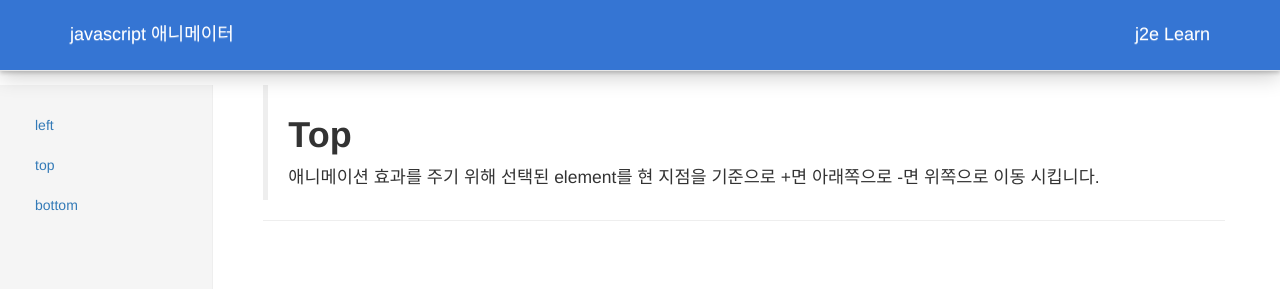
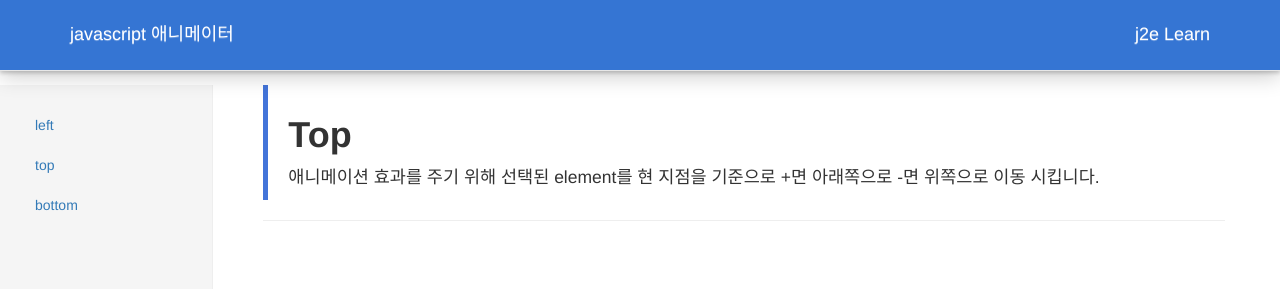
Before and after one commit to silbaram/silbaram.github.io, a Jekyll site: the page built from _j2eLearn/2-j2eLearnTop.markdown, in a window 1280 px wide. Shown: the top 289 px of the page. Built offline with Jekyll 4.4.1, drawn with Linux system fonts in a browser that asks for light colours; nearby versions of some CDN libraries.

Commit message:
신규 CSS 적용

```diff
--- a/_includes/head.html
+++ b/_includes/head.html
@@ -15,5 +15,10 @@
   <link rel="stylesheet" href="https://maxcdn.bootstrapcdn.com/bootstrap/3.3.2/css/bootstrap-theme.min.css">
 
   <link rel="stylesheet" href="/css/main.css">
+  {% if page.pageType == 'main' %}
   <link rel="stylesheet" href="/css/intro.css">
+  {% endif %}
+  {% if page.pageType == 'j2eLearn' %}
+  <link rel="stylesheet" href="/css/j2e-layout.css">
+  {% endif %}
 </head>
--- a/_j2eLearn/1-j2eLearnLeft.markdown
+++ b/_j2eLearn/1-j2eLearnLeft.markdown
@@ -2,6 +2,7 @@
 layout: j2e-layout
 title:  "left"
 categories: j2eLearn
+pageType: j2eLearn
 ---
 
 > # **left**
--- a/_j2eLearn/2-j2eLearnTop.markdown
+++ b/_j2eLearn/2-j2eLearnTop.markdown
@@ -2,6 +2,7 @@
 layout: j2e-layout
 title:  "top"
 categories: j2eLearn
+pageType: j2eLearn
 ---
 
 > # **Top**
--- a/_j2eLearn/3-j2eLearnBottom.markdown
+++ b/_j2eLearn/3-j2eLearnBottom.markdown
@@ -2,6 +2,7 @@
 layout: j2e-layout
 title:  "bottom"
 categories: j2eLearn
+pageType: j2eLearn
 ---
 
 > # **Bottom**
--- /dev/null
+++ b/_sass/_j2e-layout.scss
@@ -0,0 +1,3 @@
+blockquote {
+  border-left: 5px solid #4374D9;
+}
--- /dev/null
+++ b/css/j2e-layout.scss
@@ -0,0 +1,9 @@
+---
+# Only the main Sass file needs front matter (the dashes are enough)
+---
+@charset "utf-8";
+
+// Import partials from `sass_dir` (defaults to `_sass`)
+@import
+        "j2e-layout"
+;
```
